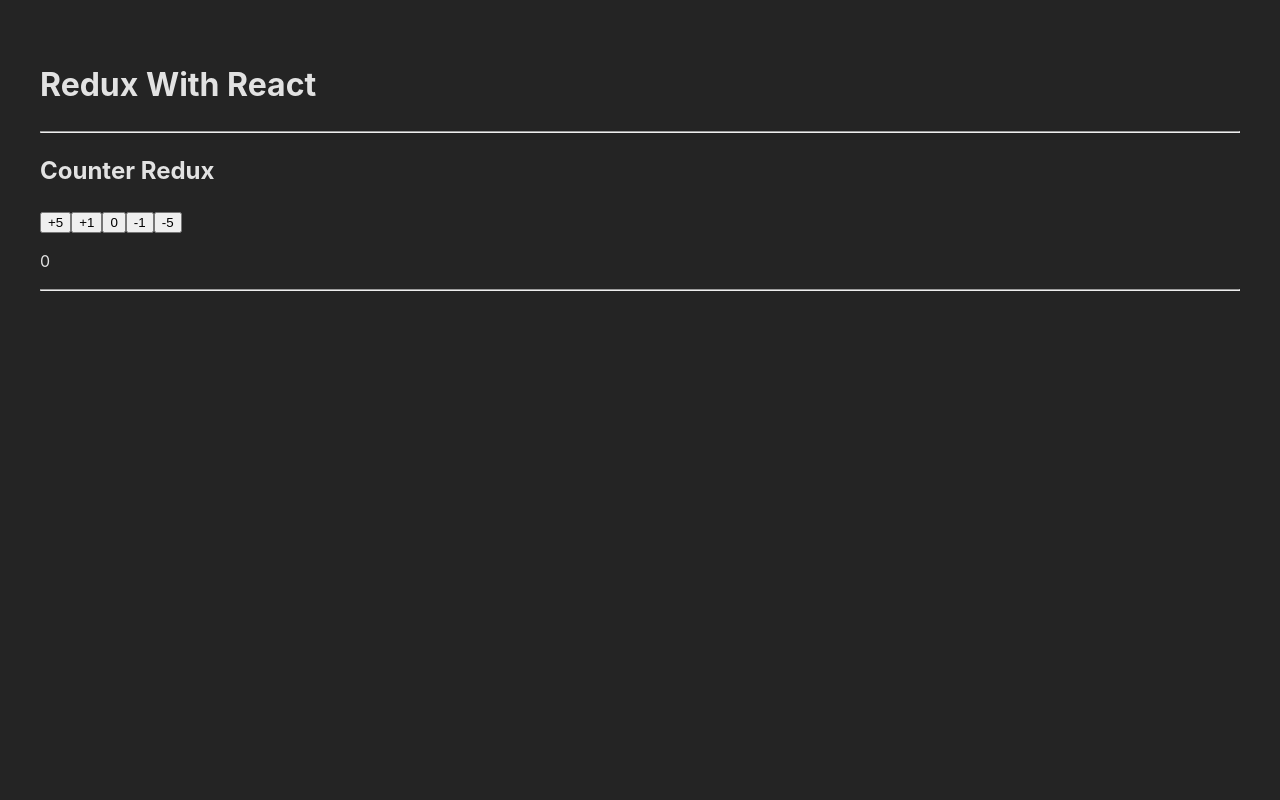
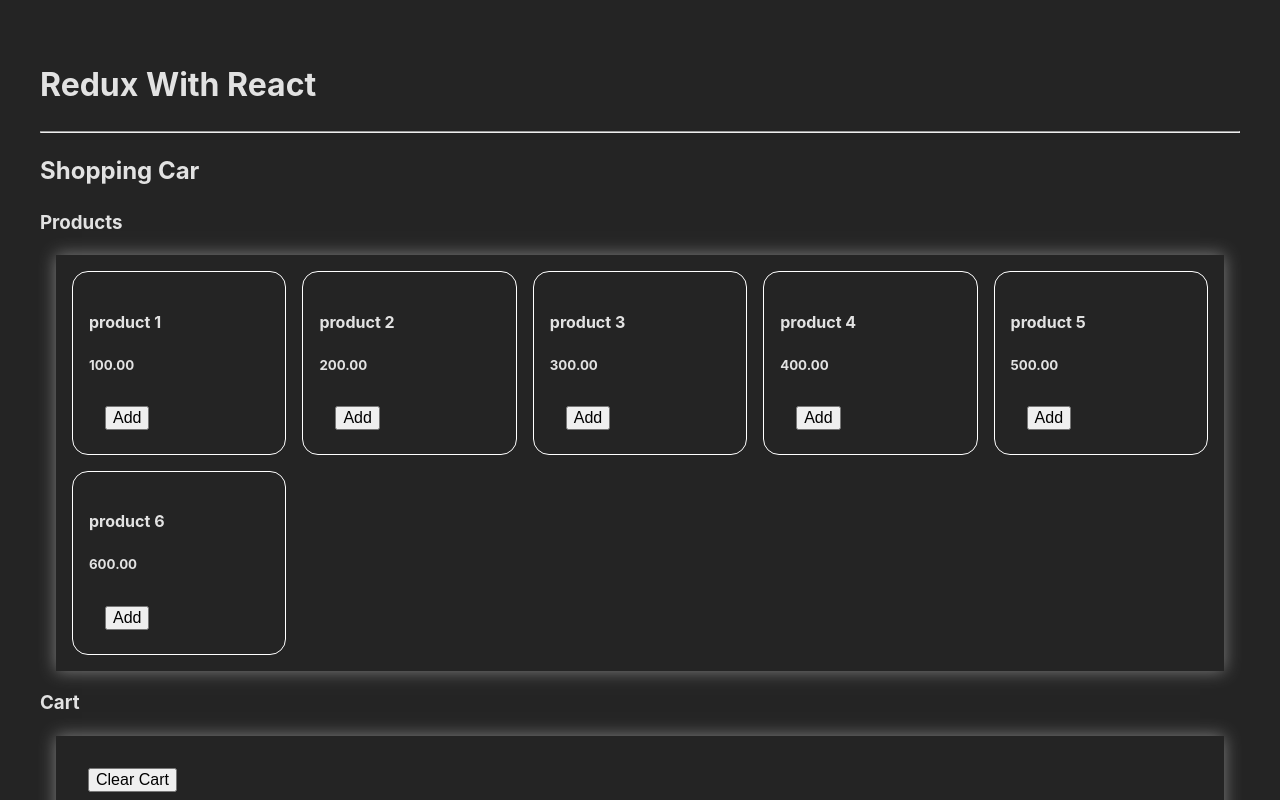
Before and after one commit to CristianLopez3/reactjs-practice, a React (Vite) app: page / in a window 1280 px wide. Shown: the top 800 px of the page. Built offline with nearby package versions, Linux system fonts and the light colour scheme.

Commit message:
shopping cart exercise do it with redux

```diff
--- a/src/App.jsx
+++ b/src/App.jsx
@@ -6,12 +6,15 @@
 import { Provider } from "react-redux";
 import store from "./store";
 import Counter from "./components/Counter";
+import ShoppingCart from "./components/ShoppingCart";
 
 function App() {
   return (
     <Provider store={ store }>
       <div>
         <h1>Redux With React</h1>
+        <hr />
+        <ShoppingCart />
         <hr />
         <Counter />
         <hr />
--- /dev/null
+++ b/src/actions/shoppingCartActions.jsx
@@ -0,0 +1,15 @@
+import {
+  ADD_TO_CART,
+  CLEAR_CART,
+  REMOVE_ALL_FROM_CART,
+  REMOVE_ONE_FROM_CART,
+} from "../types";
+
+export const addToCart = (id) => ({ type: ADD_TO_CART, payload: id });
+
+export const deleteFromCart = (id, all = false) =>
+  all
+    ? { type: REMOVE_ALL_FROM_CART, payload: id }
+    : { type: REMOVE_ONE_FROM_CART, payload: id };
+
+export const clearCart = () => ({ type: CLEAR_CART });
--- /dev/null
+++ b/src/components/CartItem.jsx
@@ -0,0 +1,13 @@
+const CartItem = ({ data, deleteOneFromCart, deleteAllFromCart }) => {
+  let { id, name, price, quantity } = data;
+  return (
+    <div style={{borderBottom: "thin solid gray", paddingBottom: ".5rem"}}>
+      <h4> { name } </h4>
+      <h5> { price }.00 x { quantity } = {price * quantity} </h5>
+      <button onClick={() => deleteOneFromCart(id)} style={{marginRight: ".5rem"}}> Delete One </button>
+      <button onClick={() => deleteAllFromCart(id, true)} > Delete All </button>
+    </div>
+  )
+}
+
+export default CartItem;
--- /dev/null
+++ b/src/components/ProductItem.jsx
@@ -0,0 +1,13 @@
+const ProductItem = ({ data, addToCart }) => {
+  let {id, name, price} = data;
+
+  return (
+    <div style={{border: "thin solid white", padding: "1rem", borderRadius: "1rem"}}>
+      <h4>{name}</h4>
+      <h5>{price}.00</h5>
+      <button onClick={() => addToCart(id)}> Add </button>
+    </div>
+  )
+}
+
+export default ProductItem;
--- /dev/null
+++ b/src/components/ShoppingCart.jsx
@@ -0,0 +1,52 @@
+import { useDispatch, useSelector } from "react-redux";
+import CartItem from "./CartItem";
+import ProductItem from "./ProductItem";
+import { addToCart, clearCart, deleteFromCart } from "../actions/shoppingCartActions";
+
+const ShoppingCart = () => {
+  // const [state, dispatch] = useReducer(shoppingReducer, shoppingInitialState);
+  const state = useSelector((state) => state);
+  const dispatch = useDispatch();
+  const { products, cart } = state.shoppingCart;
+
+  return (
+    <div>
+      <h2>Shopping Car</h2>
+      <h3>Products</h3>
+      <article className="box grid-responsive">
+        {products.map((product) => {
+          return (
+            <ProductItem
+              key={product.id}
+              data={product}
+              addToCart={() => dispatch(addToCart(product.id))}
+            />
+          );
+        })}
+      </article>
+      <h3>Cart</h3>
+      <article className="box">
+
+        <button
+          onClick={() => dispatch(clearCart())}
+          style={{ margin: "1rem" }}
+        >
+          Clear Cart
+        </button>
+
+        {cart.map((item, index) => {
+          return (
+            <CartItem
+              key={index}
+              data={item}
+              deleteOneFromCart={() => dispatch(deleteFromCart(item.id))}
+              deleteAllFromCart={() => dispatch(deleteFromCart(item.id, true))}
+            />
+          );
+        })}
+      </article>
+    </div>
+  );
+};
+
+export default ShoppingCart;
--- a/src/index.css
+++ b/src/index.css
@@ -12,3 +12,20 @@
   -webkit-font-smoothing: antialiased;
   -moz-osx-font-smoothing: grayscale;
 }
+
+.box{
+  padding: 1rem;
+  margin: 1rem;
+  box-shadow: 0 0 1rem gray;
+}
+
+.grid-responsive {
+  display: grid;
+  grid-template-columns: repeat(auto-fit, minmax(200px, 1fr));
+  gap: 1rem;
+}
+
+input, button{
+  margin: .5rem 1rem;
+  font-size: 1rem;
+}
--- a/src/reducers/index.jsx
+++ b/src/reducers/index.jsx
@@ -1,8 +1,10 @@
 import { combineReducers } from "redux";
 import counterReducer from "./counterReducer";
+import shoppingReducer from "./shoppingReducer";
 
 const reducer = combineReducers({
-  counter: counterReducer
+  counter: counterReducer,
+  shoppingCart: shoppingReducer
 });
 
 export default reducer;
--- /dev/null
+++ b/src/reducers/shoppingReducer.jsx
@@ -0,0 +1,65 @@
+import {
+  ADD_TO_CART,
+  CLEAR_CART,
+  REMOVE_ALL_FROM_CART,
+  REMOVE_ONE_FROM_CART,
+} from "../types";
+
+const initialState = {
+  products: [
+    { id: 1, name: "product 1", price: 100.0 },
+    { id: 2, name: "product 2", price: 200.0 },
+    { id: 3, name: "product 3", price: 300.0 },
+    { id: 4, name: "product 4", price: 400.0 },
+    { id: 5, name: "product 5", price: 500.0 },
+    { id: 6, name: "product 6", price: 600.0 },
+  ],
+  cart: [],
+};
+
+export default function shoppingReducer(state = initialState, action) {
+  switch (action.type) {
+    case ADD_TO_CART: {
+      let newItem = state.products.find((product) => product.id === action.payload);
+      let itemInCart = state.cart.find((item) => item.id === newItem.id);
+      return itemInCart
+        ? {
+            ...state,
+            cart: state.cart.map((item) =>
+              item.id === newItem.id
+                ? { ...item, quantity: item.quantity + 1 }
+                : item
+            ),
+          }
+        : { ...state, cart: [...state.cart, { ...newItem, quantity: 1 }] };
+    }
+    case REMOVE_ONE_FROM_CART: {
+      let itemtoDelete = state.cart.find((item) => item.id === action.payload);
+      return itemtoDelete.quantity > 1
+        ? {
+            ...state,
+            cart: state.cart.map((item) =>
+              item.id === action.payload
+                ? { ...item, quantity: item.quantity - 1 }
+                : item
+            ),
+          }
+        : {
+          ...state,
+          cart: state.cart.filter((item) => item.id !== action.payload),
+        };
+    }
+    case REMOVE_ALL_FROM_CART: {
+      return {
+        ...state,
+        cart: state.cart.filter((item) => item.id !== action.payload)
+      };
+    }
+    case CLEAR_CART: {
+      return initialState;
+    }
+
+    default:
+      return state;
+  }
+}
--- a/src/types/index.jsx
+++ b/src/types/index.jsx
@@ -7,6 +7,9 @@
 
 
 // Shopping Car
-
+export const ADD_TO_CART  = "ADD_TO_CART";
+export const REMOVE_ALL_FROM_CART = "REMOVE_ALL_FROM_CART";
+export const REMOVE_ONE_FROM_CART = "REMOVE_ONE_FROM_CART";
+export const CLEAR_CART = "CLEAR_CART";
 
 // Car
```
